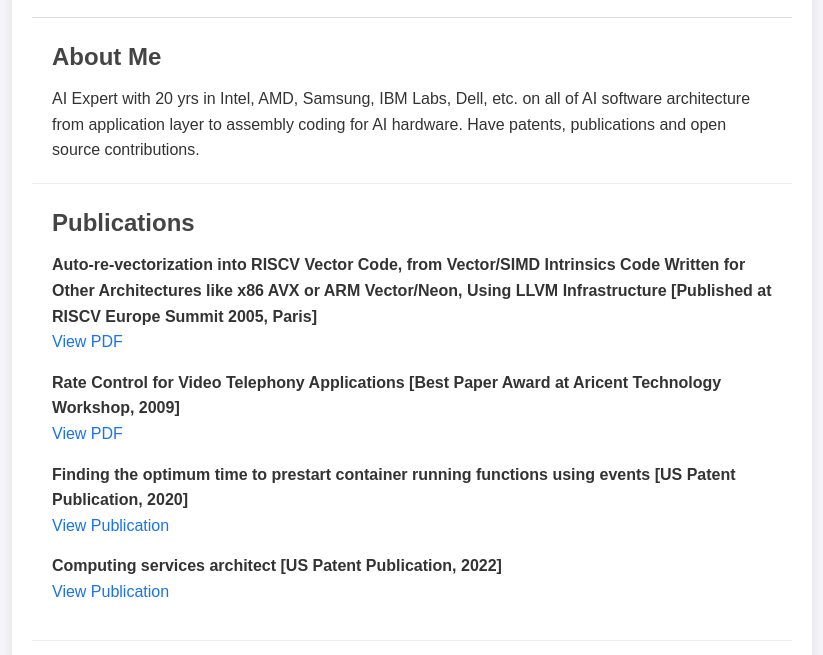
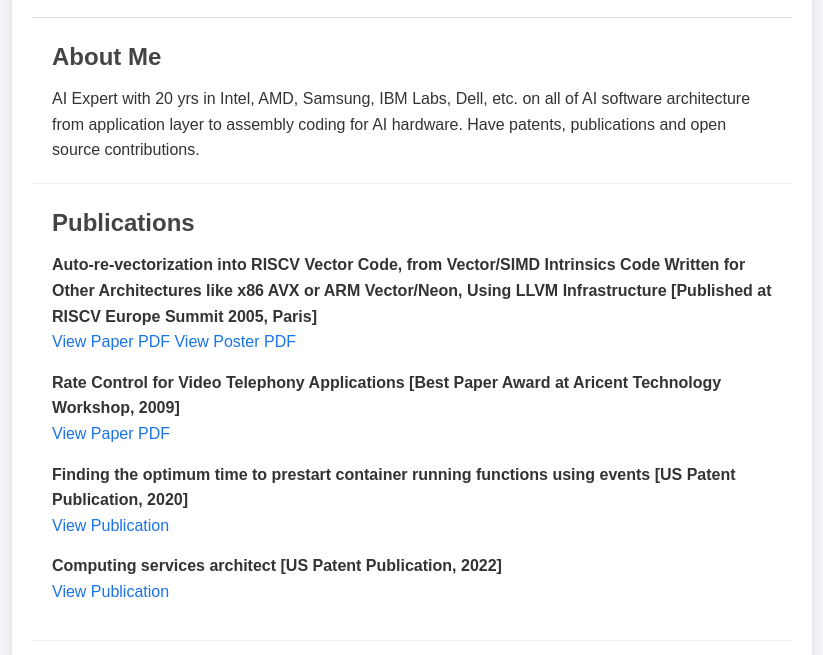
Before and after one commit to nisanthmp/nisanthmp.github.io, a plain HTML site: page index.html in a window 1280 px wide. Shown: the part 145-800 px from the top of the page, without its empty margins (228-1051 px from the left). Drawn offline with Linux system fonts and the light colour scheme.

Commit message:
Adding RISCV Europe 2025 Poster

```diff
--- a/index.html
+++ b/index.html
@@ -25,11 +25,12 @@
       <ul>
         <li>
           <strong>Auto-re-vectorization into RISCV Vector Code, from Vector/SIMD Intrinsics Code Written for Other Architectures like x86 AVX or ARM Vector/Neon, Using LLVM Infrastructure [Published at RISCV Europe Summit 2005, Paris]</strong><br/>
-          <a href="RISCV-Summit-EU_2025_extended_abstract_final.pdf" target="_blank">View PDF</a>
+          <a href="RISCV-Summit-EU_2025_extended_abstract_final.pdf" target="_blank">View Paper PDF</a>
+          <a href="Poster-with-proper-QR-code.pdf" target="_blank">View Poster PDF</a>
         </li>
         <li>
           <strong>Rate Control for Video Telephony Applications [Best Paper Award at Aricent Technology Workshop, 2009]</strong><br/>
-          <a href="Rate-Control-for-Video-Telephony-Applications-submitted-05-12-08-1.pdf" target="_blank">View PDF</a>
+          <a href="Rate-Control-for-Video-Telephony-Applications-submitted-05-12-08-1.pdf" target="_blank">View Paper PDF</a>
         </li>
         <li>
           <strong>Finding the optimum time to prestart container running functions using events [US Patent Publication, 2020]</strong><br/>
```
Also changed, not shown: 2 other files.
